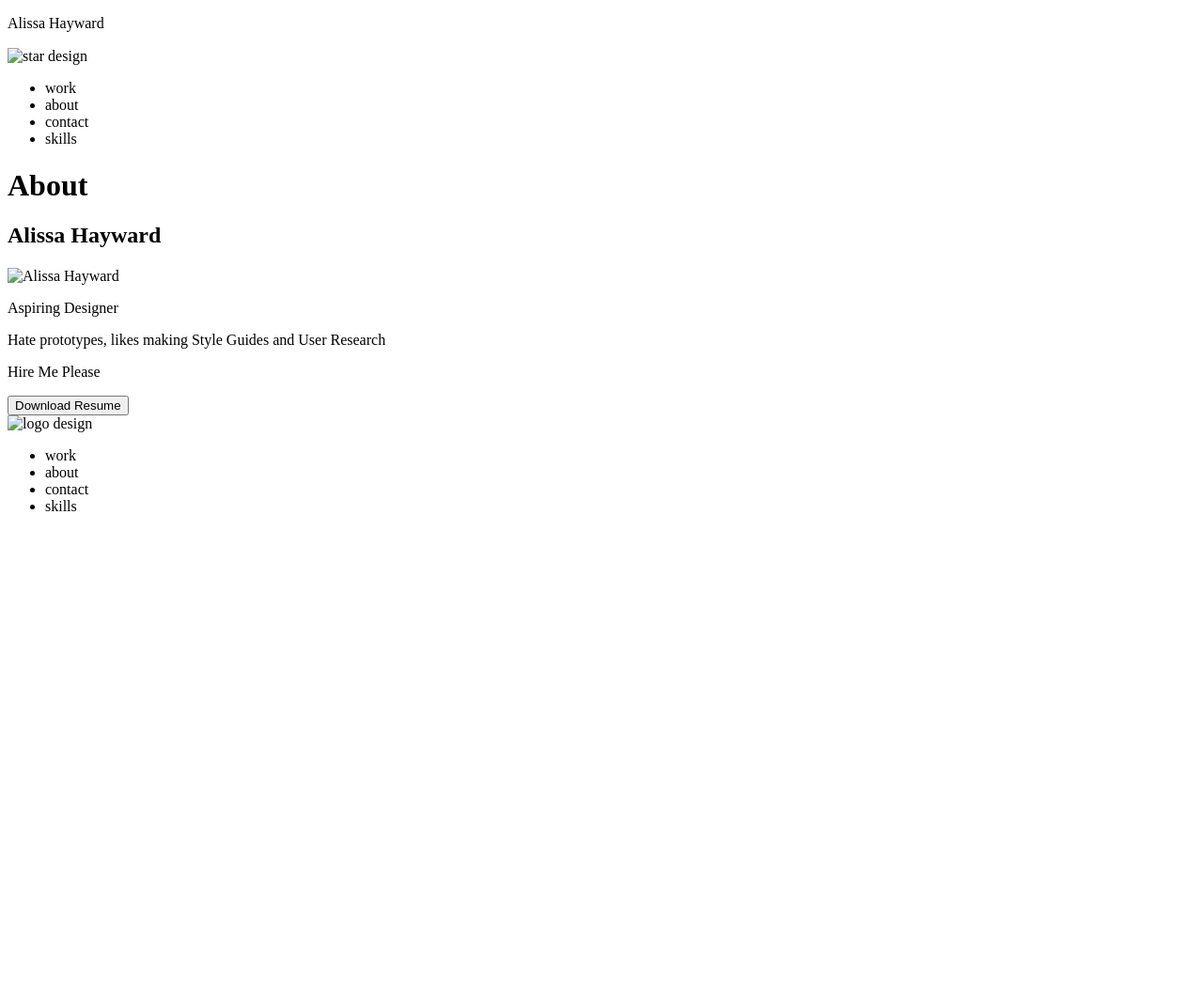
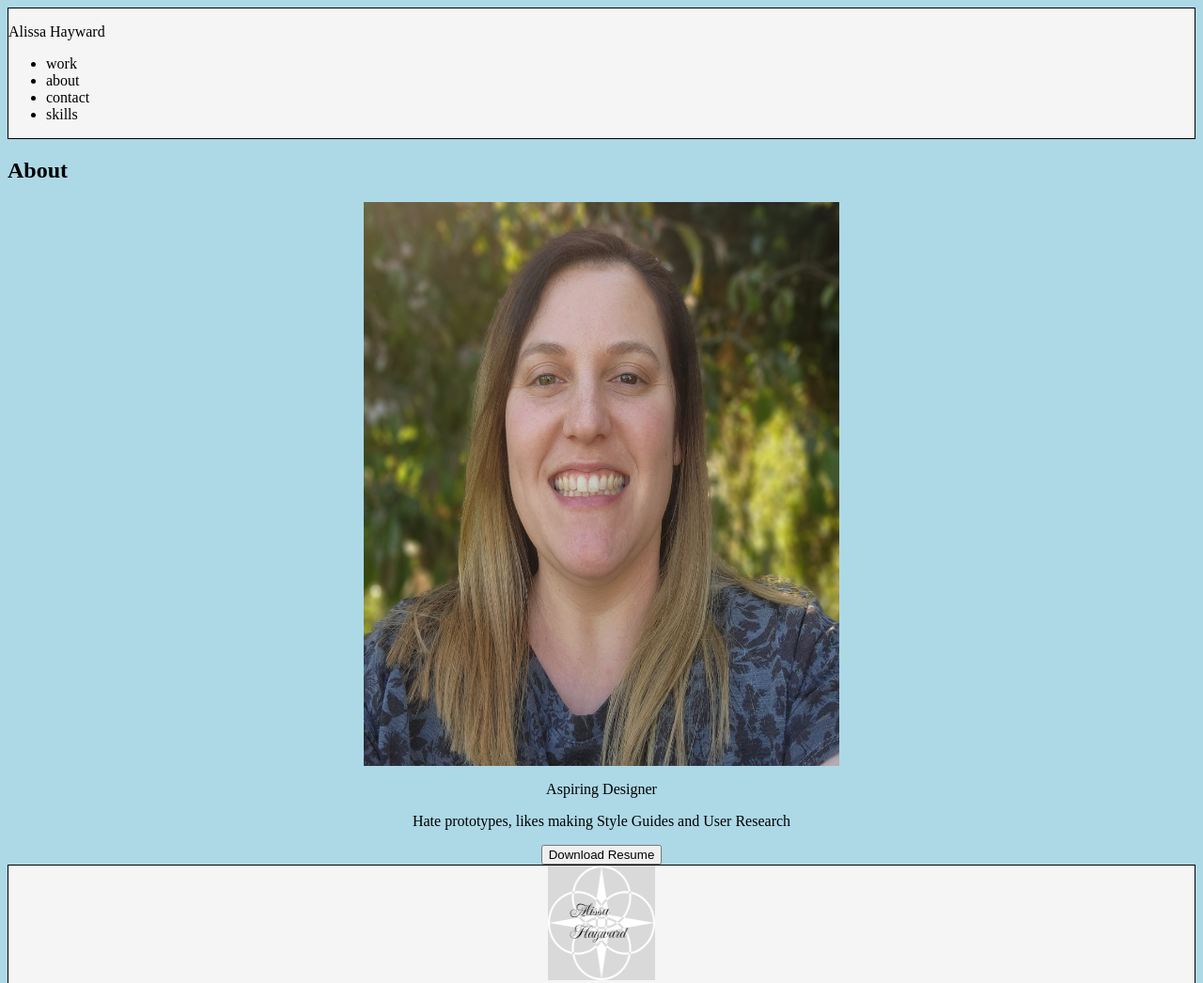
Before and after one commit to KyleighN/UX_UI_HW_17-1, a plain HTML site: page index.html in a window 1280 px wide. Shown: the top 1046 px of the page at 94% size. Before the commit the page ends 800 px from the top, so only its background shows below. Drawn offline with Linux system fonts and the light colour scheme.

Commit message:
last change

```diff
--- /dev/null
+++ b/CSS/style.css
@@ -0,0 +1,39 @@
+  body {
+    background-color: lightblue;
+  }
+
+header {
+  background-color:whitesmoke;
+  border: 1px solid black;
+  text-align: left;
+}
+footer {
+  background-color:whitesmoke;
+  border: 1px solid black;
+  text-align: left;
+}
+
+p {
+  font-family: "lora";
+}
+
+.div {
+  text-align: center;
+}
+.center {
+  display: block;
+  margin-left: auto;
+  margin-right: auto;
+  width: 40%;
+}
+.left {
+display: block;
+  margin-left: auto;
+  margin-right: auto;
+  width: 9%;
+}
+container {
+  text-align: left;
+  display: inline-block;
+  vertical-align: top;
+}
--- a/index.html
+++ b/index.html
@@ -2,16 +2,20 @@
 
 <html>
     <head>
-        <link rel="stylesheet" type="text/css" href="styles.css"/>
-        <title></title>
+        <link rel="stylesheet" href="CSS/style.css" type="text/css">
+        <title>Alissa Portfolio</title>
     </head>
     <body>
         <header>
             <p>Alissa Hayward</p>
             <div class="nav">
-                <img src="long star.png" alt="star design" width="1140" height="164" style="vertical-align:middle">
+
                 <nav=<inline-block>
                     <ul>
+                        <class="container">
+
+
+
                         <li>work</li>
                         <li>about</li>
                         <li>contact</li>
@@ -22,10 +26,10 @@
         </header>
 
     </body>
-    <sectionherolmg>
+    <section class="herolmg">
         <h1>About</h1>
-        <h2>Alissa Hayward</h2>
-        <img src="Alissa picture.jpg" alt="Alissa Hayward" width="600" height="600" style="vertical-align: middle;">
+
+        <img src="Images/AlissaHayward.jpg" alt="Alissa Hayward" width="600" height="600" style="vertical-align: middle;" class="center">
         <div class="div">
           <p>Aspiring Designer</p>
         </div>
@@ -33,16 +37,18 @@
           <p>Hate prototypes, likes making Style Guides and User Research</p>
         </div>
         <div class="div">
-          <p>Hire Me Please</p>
           <button type="button">Download Resume</button>
         </div>
     </sectionherolmg>
 
       <footer>
 <div class="nav">
-    <img src="AHLogo.png" alt="logo design" width="127" height="122" style="vertical-align: bottom">
+    <img src="Images/AHLogo.png" alt="logo design" width="127" height="122" style="vertical-align: bottom" class="left">
     <nav=<inline-block>
     <ul>
+        <class="container">
+
+
 <li>work</li>
 <li>about</li>
 <li>contact</li>
```
Also changed, not shown: CSS/index.css (deleted), Images CSS/Alissa picture.jpg (added), Images CSS/Logo.png (added), Images CSS/long star.png (renamed from Images/longstar.png), Images/Alissa picture.jpg (added), Images/long star.png (added), long star.png (deleted).
